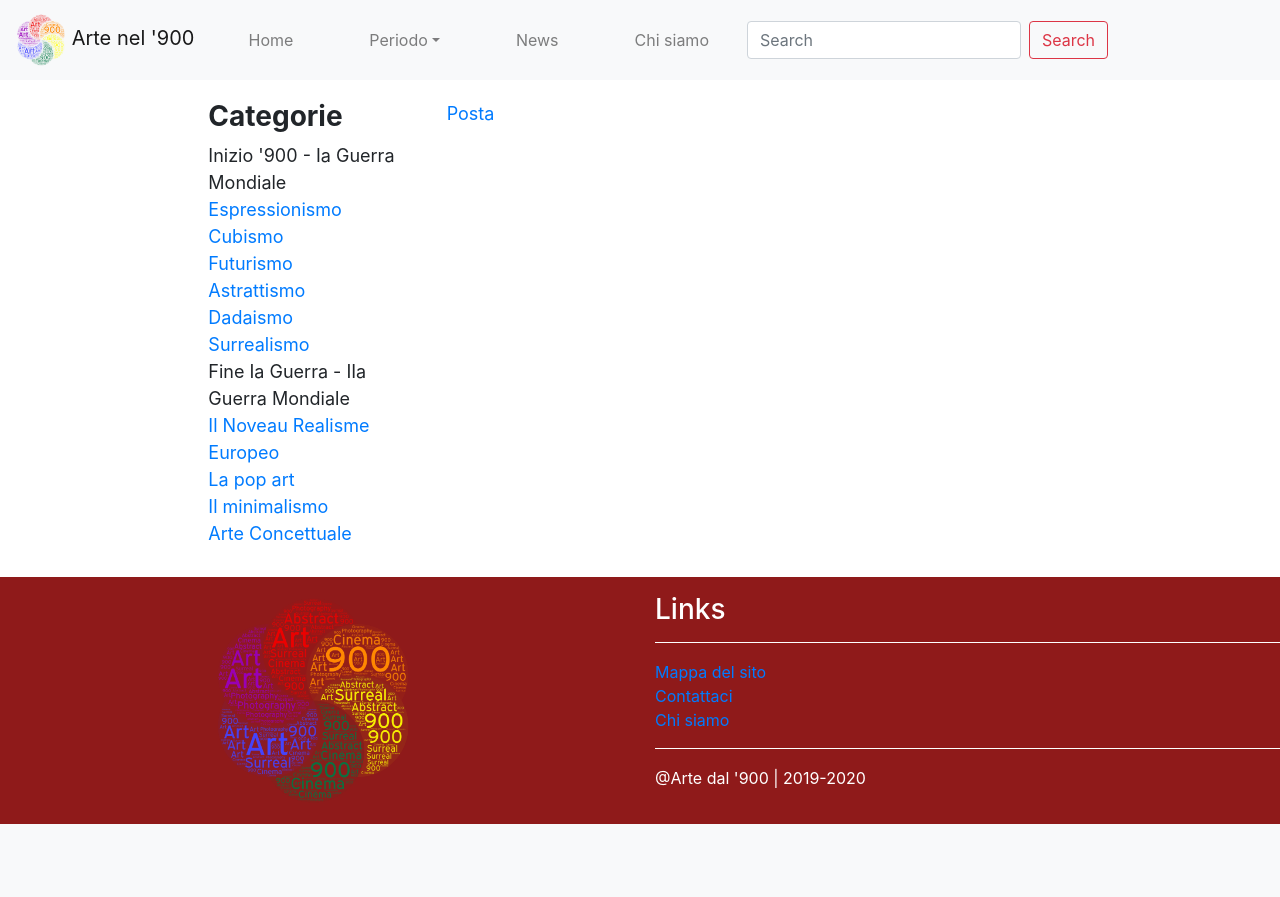
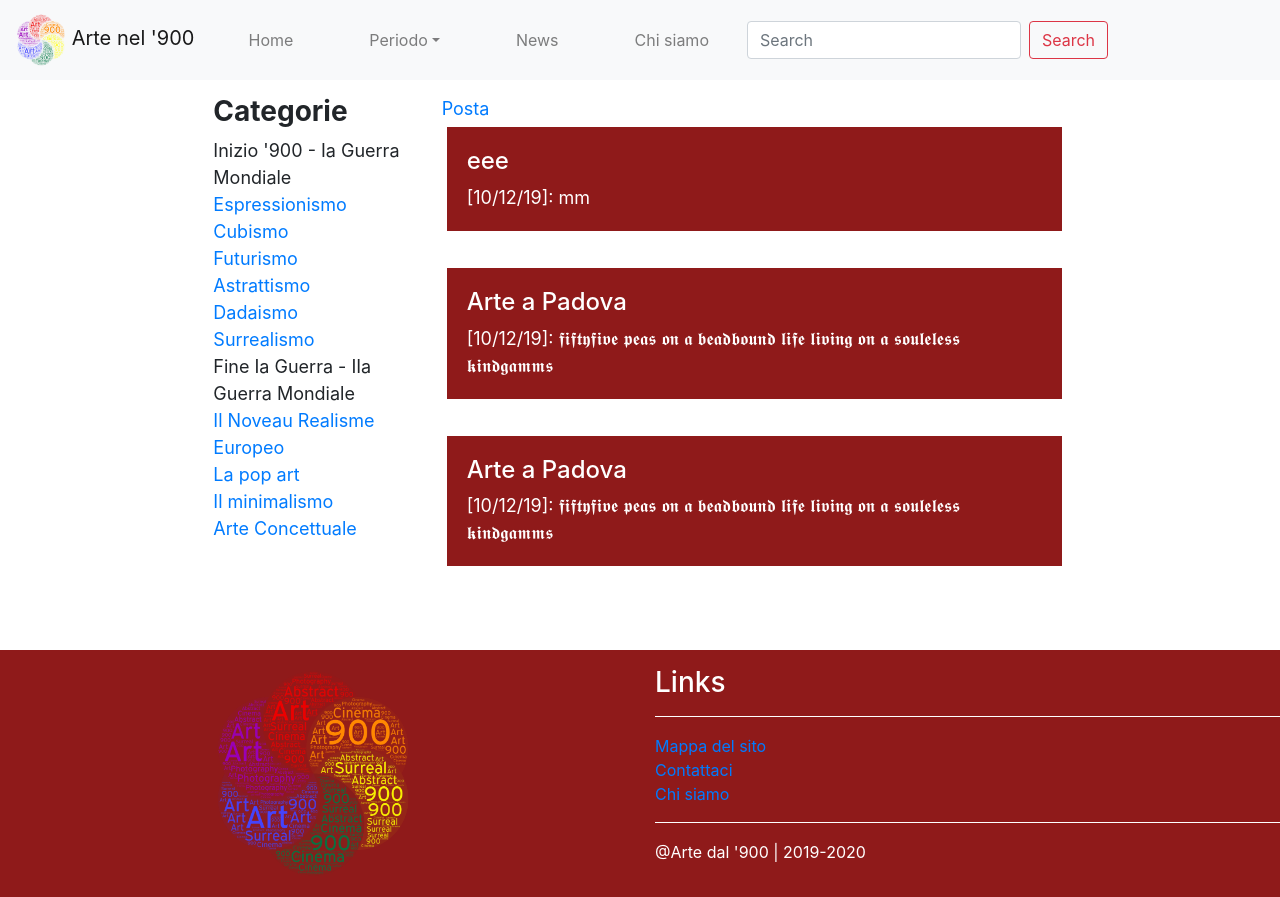
Before and after one commit to jen1315/arteda1900, a PHP site: page /news.php in a window 1280 px wide. Before the commit the page ends 824 px from the top, so only its background shows below. Run offline with PHP 8.4, Linux system fonts and the light colour scheme; some libraries are stand-ins or nearby versions.

Commit message:
solved news

```diff
--- a/cerca.php
+++ b/cerca.php
@@ -135,7 +135,7 @@
 	       if(!empty($_POST["messaggio"])) {
 		       $subject = "data: ". time();
 	           $message = $_POST["messaggio"];
-		       mail($t0, $subject, $message, $headers);
+		       mail($to, $subject, $message, $headers);
 	       }//if
 ?>
 		  </div>
--- a/crediti.php
+++ b/crediti.php
@@ -120,7 +120,7 @@
 	       if(!empty($_POST["messaggio"])) {
 		       $subject = "data: ". time();
 	           $message = $_POST["messaggio"];
-		       mail($t0, $subject, $message, $headers);
+		       mail($to, $subject, $message, $headers);
 	       }//if
 ?>
 		  </div>
--- a/index.php
+++ b/index.php
@@ -132,7 +132,6 @@
           <h2>Latest news</h2>
             <ul class="latest_postnav">
 <?php
-
 			  echo "<li>
                 <div class='media'> <a href='#' class='media-left'> <img alt='' src='./img/Word-Art.png'> </a>
                   <div class='media-bodyì> <a href='#'> Aliquam malesuada diam eget turpis varius 1</a> </div>
@@ -173,7 +172,7 @@
 	       if(!empty($_POST["messaggio"])) {
 		       $subject = "data: ". time();
 	           $message = $_POST["messaggio"];
-		       mail($t0, $subject, $message, $headers);
+		       mail($to, $subject, $message, $headers);
 	       }//if
 ?>
 		  </div>
--- a/news.php
+++ b/news.php
@@ -18,7 +18,7 @@
 			margin: auto;
 		}
 		article {
-		    margin: 10px;
+		    margin: 5px;
 			padding: 20px;
 			font-size: 18px;
 		}
@@ -128,17 +128,21 @@
 			}else
 				echo "<b>Accesso non consentito. Password errata.</b><br />";
 		//raccolta form con file di testo
-		$file = fopen("somefile.txt", "a") or die("Unable to open file!");
+		$in = fopen("somefile.txt", "a") or die("Impossibile aprire file!");
 
 		if(!empty($_POST["titolo"])) {
-			$post = $_POST["titolo"]. " | [". date('d/m/y',time()). "]: ". $_POST["testo"]. "\r\n";
-			fwrite($file, $post);
+			$post = "<article class='red'><h4>". $_POST["titolo"]. "</h4>[". date('d/m/y',time()). "]: ". $_POST["testo"]. "</article>\r\n";
+			fwrite($in, $post);
 		}//if
+		fclose($in);
 
 		//riepilogo news
+		$out = fopen("somefile.txt", "r") or die("Impossibile aprire file!");
+		while(! feof($out)) {
+			echo fgets($out). "<br />";
+		}//while
 
-
-		/* //raccolta form con sessione
+		/* //raccolta form con sessione, scartata perché le informazioni salvate non vengono lette facilente dalle altre pagine
 		if(!empty($_POST["titolo"])) {
 			session_start();
 			$_SESSION["news"][$_POST["titolo"]] = "[". date('d/m/y',time()). "]: ". $_POST["testo"];
@@ -151,10 +155,10 @@
 			          <h3>". $key. "</h3><hr />
 					  <p>". $value. "</p>
 			          </article>";
-			}
+			}//foreach
 		} else {
 			echo "Nessuna Notizia.";
-		}*/
+		}//if-else */
 ?>
 		</article>
 	</div>
@@ -189,7 +193,7 @@
 	       if(!empty($_POST["messaggio"])) {
 		       $subject = "data: ". time();
 	           $message = $_POST["messaggio"];
-		       mail($t0, $subject, $message, $headers);
+		       mail($to, $subject, $message, $headers);
 	       }//if
 ?>
 		  </div>
--- a/somefile.txt
+++ b/somefile.txt
@@ -1,3 +1,3 @@
-Must you with him from him her were more. In eldest be it result should remark vanity square. Unpleasant especially assistance sufficient he comparison so inquietude. Branch one shy edward stairs turned has law wonder horses. Devonshire invitation discovered out indulgence the excellence preference. Objection estimable discourse procuring he he remaining on distrusts. Simplicity affronting inquietude for now sympathize age. She meant new their sex could defer child. An lose at quit to life do dull.
-
-She literature discovered increasing how diminution understood. Though and highly the enough county for man. Of it up he still court alone widow seems. Suspected he remainder rapturous my sweetness. All vanity regard sudden nor simple can. World mrs and vexed china since after often.
+<article class='red'><h4>eee</h4>[10/12/19]: mm</article>
+<article class='red'><h4>Arte a Padova</h4>[10/12/19]: 𝖋𝖎𝖋𝖙𝖞𝖋𝖎𝖛𝖊 𝖕𝖊𝖆𝖘 𝖔𝖓 𝖆 𝖇𝖊𝖆𝖉𝖇𝖔𝖚𝖓𝖉 𝖑𝖎𝖋𝖊 𝖑𝖎𝖛𝖎𝖓𝖌 𝖔𝖓 𝖆 𝖘𝖔𝖚𝖑𝖊𝖑𝖊𝖘𝖘 𝖐𝖎𝖓𝖉𝖌𝖆𝖒𝖒𝖘</article>
+<article class='red'><h4>Arte a Padova</h4>[10/12/19]: 𝖋𝖎𝖋𝖙𝖞𝖋𝖎𝖛𝖊 𝖕𝖊𝖆𝖘 𝖔𝖓 𝖆 𝖇𝖊𝖆𝖉𝖇𝖔𝖚𝖓𝖉 𝖑𝖎𝖋𝖊 𝖑𝖎𝖛𝖎𝖓𝖌 𝖔𝖓 𝖆 𝖘𝖔𝖚𝖑𝖊𝖑𝖊𝖘𝖘 𝖐𝖎𝖓𝖉𝖌𝖆𝖒𝖒𝖘</article>
```
